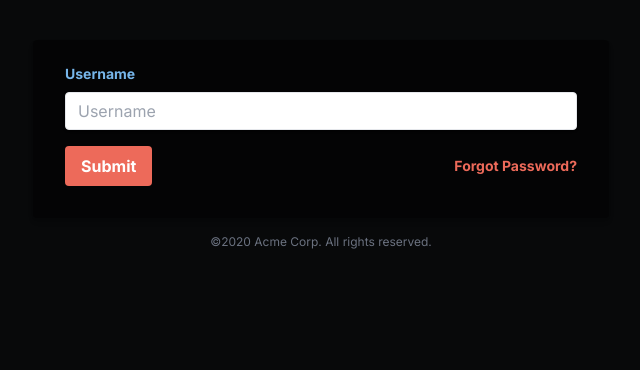
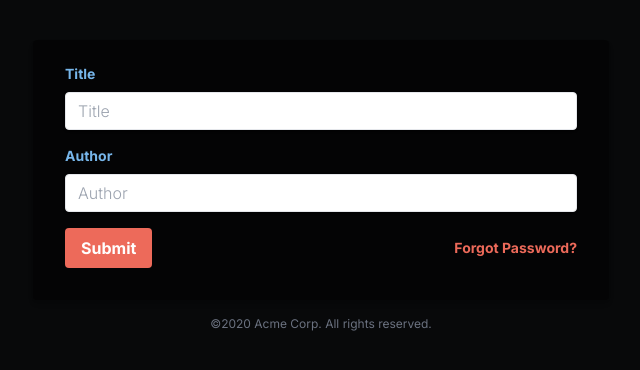
Before and after one commit to sohanemon/manflix, a Next.js app: page /submit in a window 1280 px wide. Shown: the top 370 px of the page, without its empty margins (7-647 px from the left). Built offline with nearby package versions, Linux system fonts and the light colour scheme.

Commit message:
input added

```diff
--- /dev/null
+++ b/global.d.ts
@@ -0,0 +1,4 @@
+interface Input {
+  label: string;
+  placeholder?: string;
+}
--- a/src/app/submit/page.tsx
+++ b/src/app/submit/page.tsx
@@ -3,21 +3,9 @@ export default function Page() {
     <main className=' mx-auto pt-10 px-10'>
       <div className='w-full max-w-xl '>
         <form className='bg-transparent/50 shadow-md rounded px-8 pt-6 pb-8 mb-4'>
-          <div className='mb-4'>
-            <label
-              className='block text-secondary-500 text-sm font-bold mb-2'
-              htmlFor='username'
-            >
-              Username
-            </label>
-            <input
-              className='shadow appearance-none border rounded w-full py-2 px-3 text-gray-700 leading-tight focus:outline-none focus:shadow-outline'
-              id='username'
-              type='text'
-              placeholder='Username'
-            />
-          </div>
-
+          {/* place where Input will go */}
+          <Input label='title' />
+          <Input label='author' />
           <div className='flex items-center justify-between'>
             <button
               className='bg-primary-500 hover:bg-primary-700 text-white font-bold py-2 px-4 rounded focus:outline-none focus:shadow-outline'
@@ -40,3 +28,24 @@ export default function Page() {
     </main>
   );
 }
+
+const Input = ({ label, placeholder }: Input) => {
+  return (
+    <>
+      <div className='mb-4'>
+        <label
+          className='block text-secondary-500 text-sm font-bold mb-2 capitalize'
+          htmlFor={label}
+        >
+          {label}
+        </label>
+        <input
+          className='shadow appearance-none border rounded w-full py-2 px-3 text-gray-800 leading-tight focus:outline-none focus:shadow-outline placeholder:capitalize placeholder:text-gray-400 placeholder:font-light'
+          id={label}
+          type='text'
+          placeholder={placeholder || label}
+        />
+      </div>
+    </>
+  );
+};
```
